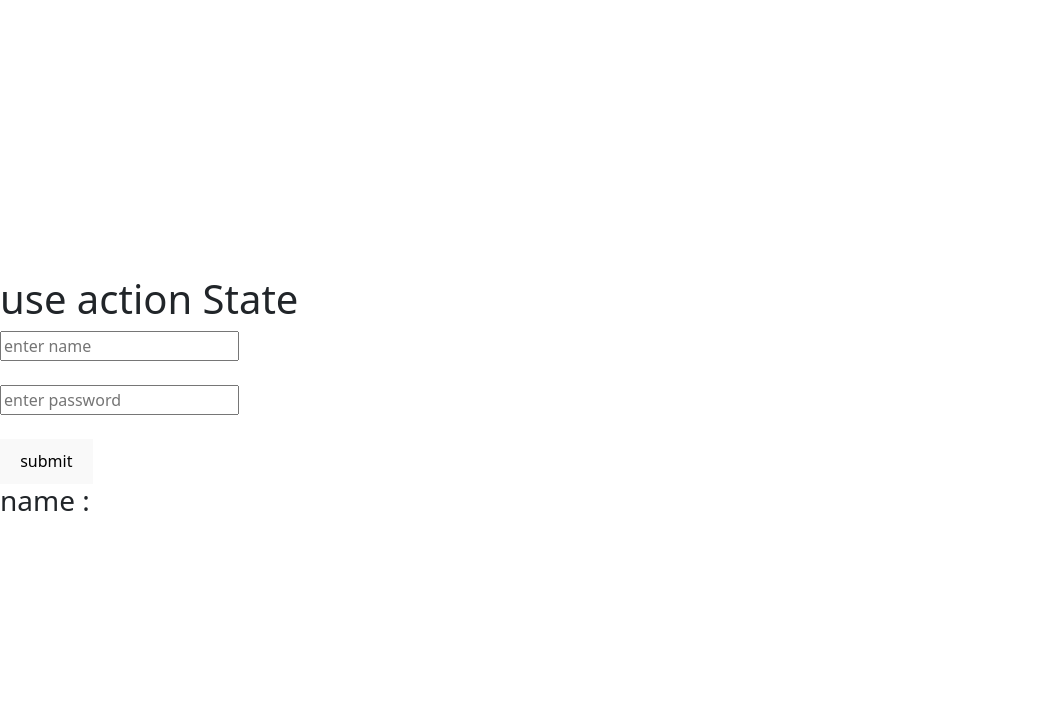
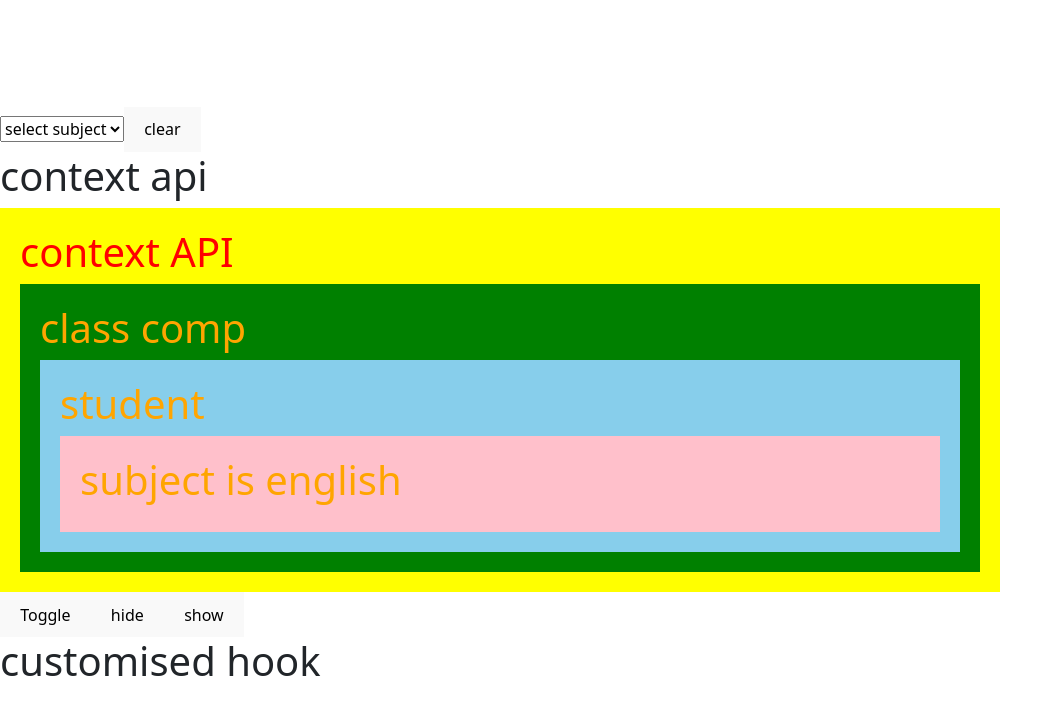
Before and after one commit to Ankitpandey860/reactjs_notes, a React (Vite) app: page / in a window 1280 px wide. Shown: the top 714 px of the page, without its empty margins (0-1063 px from the left). Built offline with nearby package versions, Linux system fonts and the light colour scheme.

Commit message:
custom hooks  and context apis

```diff
--- a/src/App.jsx
+++ b/src/App.jsx
@@ -33,6 +33,9 @@ import Userprofile from "./userprofile";
 import Update from "./updatingobjectsinstate";
 import Arr from "./updatearrayinstate";
 import UseAction from "./useactionstate";
+import College from "./contextApi";
+import { subjectContext } from "./ContextData";
+import Toggle from "./usetoggle2";
 
 
 function App() {
@@ -43,6 +46,7 @@ function App() {
     email:"ankitp6040@gmail.com"
   }*/
  const [user,SetUser]=useState('')
+ const [subject,setSubject]=useState('english')
   return (
     /*
       <h1>hello world</h1>
@@ -96,8 +100,20 @@ function App() {
         <AddUser SetUser={SetUser} />
         <DisplayUser user={user} />
         <Update />
-        <Arr />*/}
-        <UseAction />
+        <Arr />
+        <UseAction />*/}
+        <subjectContext.Provider value={subject}>
+          <select onChange={(event)=>setSubject(event.target.value)}>
+            <option value="">select subject</option>
+            <option value="english">english</option>
+            <option value="math">maths</option>
+            <option value="hindi">hindi</option>
+          </select>
+          <button onClick={()=>(setSubject(''))}>clear</button>
+          <h1>context api</h1>
+          <College />
+        </subjectContext.Provider>
+        <Toggle />
     </div>
 
   )
--- /dev/null
+++ b/src/ContextData.jsx
@@ -0,0 +1,3 @@
+import { createContext } from "react";
+
+export const subjectContext=createContext("math")
--- /dev/null
+++ b/src/classcomp.jsx
@@ -0,0 +1,10 @@
+import Student from "./student";
+
+export default function ClassComp(){
+    return(
+        <div style={{color:'orange',backgroundColor:'green',width:"100%",padding:20}}>
+            <h1>class comp</h1>
+            <Student />
+        </div>
+    )
+}
--- /dev/null
+++ b/src/contextApi.jsx
@@ -0,0 +1,15 @@
+import ClassComp from "./classcomp";
+
+/*  context api parts
+createContext:to initiate context api
+provider:use for update or provide data
+useContext: get data from api*/
+export default function College(){
+    return(
+        <div style={{color:'red',backgroundColor:'yellow',width:1000,padding:20}}>
+            <h1>context API</h1>
+            <ClassComp />
+
+        </div>
+    )
+}
--- /dev/null
+++ b/src/customhooks.jsx
@@ -0,0 +1,3 @@
+/* jb humee koi functionality apne project me baar baar use krni hoti h toh hum custom hooks bna dete hai and unhe baar baar use krte hai
+
+jb bhi hook bnayenge use ke saath bnayenge */
--- /dev/null
+++ b/src/student.jsx
@@ -0,0 +1,13 @@
+
+import Subject from "./subject";
+
+
+export default function Student(){
+
+    return(
+        <div style={{color:'orange',backgroundColor:'skyblue',width:"100%",padding:20}}>
+            <h1>student</h1>
+            <Subject />
+        </div>
+    )
+}
--- /dev/null
+++ b/src/subject.jsx
@@ -0,0 +1,11 @@
+import { subjectContext } from "./ContextData";
+import { useContext } from "react";
+export default function Subject(){
+    const subject=useContext(subjectContext)
+    return(
+        <div style={{color:'orange',backgroundColor:'pink',width:"100%",padding:20}}>
+            <h1>subject is {subject}</h1>
+
+        </div>
+    )
+}
--- /dev/null
+++ b/src/useToggle.jsx
@@ -0,0 +1,14 @@
+import { useState } from "react"
+
+const useToggle=(defaultvalue)=>{
+    const [value,setValue]=useState(defaultvalue)
+    function toggleValue(val){
+        if(typeof val!='boolean'){
+            setValue(!val)
+        }else{
+            setValue(val)
+        }
+    }
+    return [value,toggleValue]
+}
+export default useToggle
--- /dev/null
+++ b/src/usetoggle2.jsx
@@ -0,0 +1,17 @@
+import useToggle from "./useToggle"
+
+export default function Toggle(){
+    const [value,toggleValue]=useToggle(true)
+    return(
+        <>
+        <button onClick={()=>(toggleValue(!value))}>Toggle</button>
+        <button onClick={()=>(toggleValue(false))}>hide</button>
+        <button onClick={()=>(toggleValue(true))}>show</button>
+        {
+            value?<h1>customised hook</h1>:null
+        }
+
+        </>
+
+    )
+}
```
Also changed, not shown: src/rulesforstate.jsx (+6 -1 lines).
